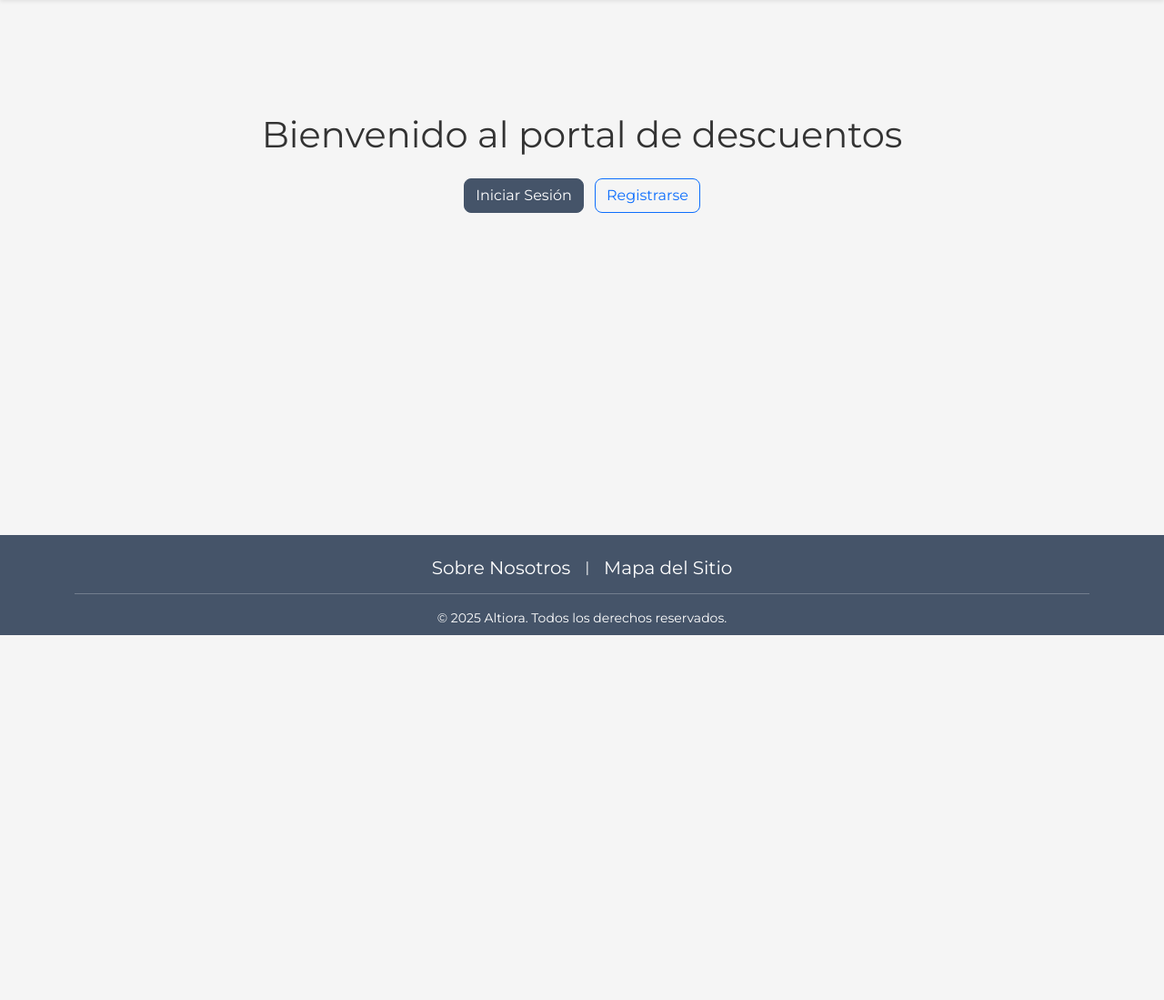
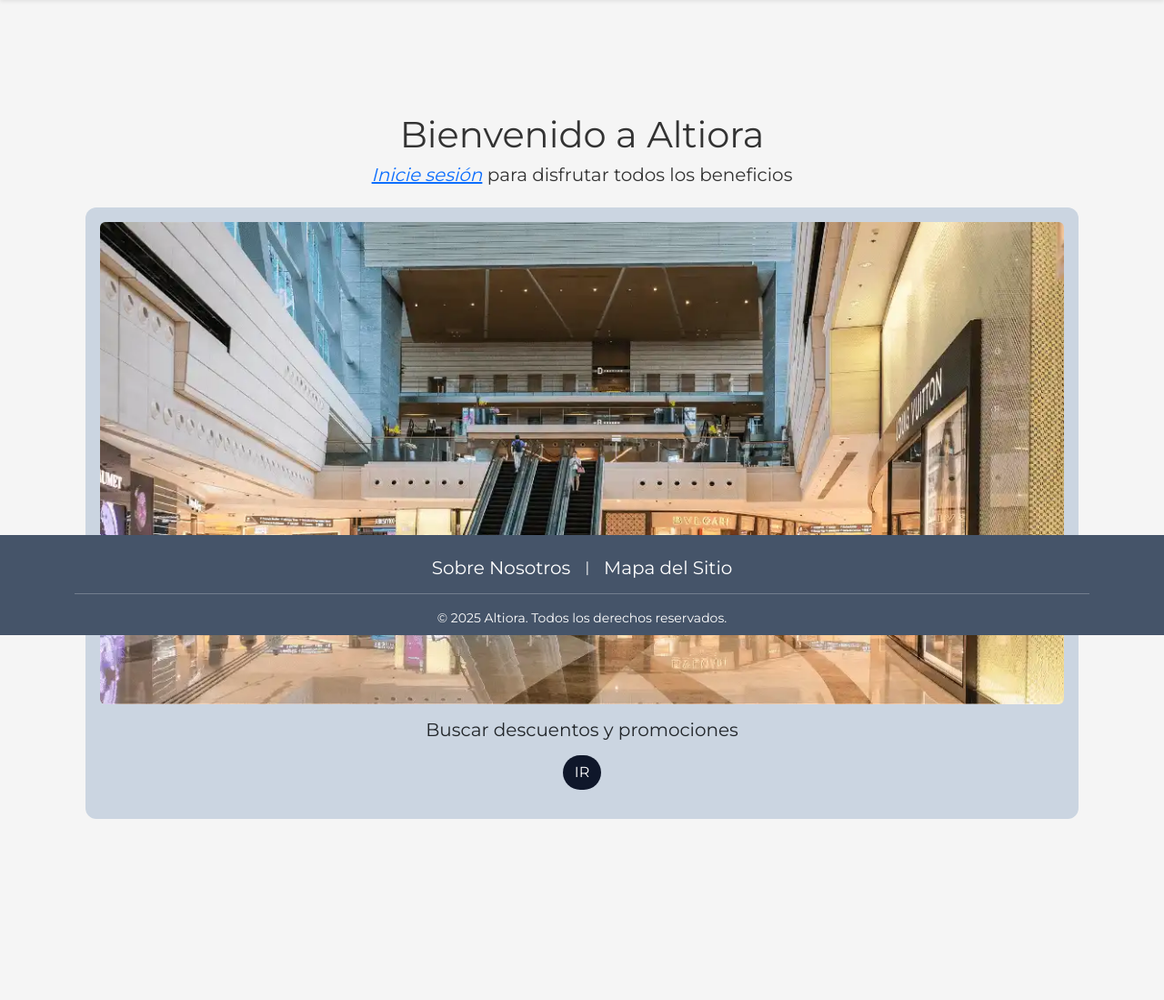
Before and after one commit to Enri3/Pagina-web-entornos, a PHP site: page / in a window 1280 px wide. Shown: the part 102-1201 px from the top of the page at 91% size. Before the commit the page ends 800 px from the top, so only its background shows below. Run offline with PHP 8.4, Linux system fonts and the light colour scheme.

Commit message:
Cambios en index para empezar con las funciones de usuario no ingresado

```diff
--- a/index.php
+++ b/index.php
@@ -4,20 +4,33 @@ include 'includes/footer.php';
 include 'includes/redireccion.php';
 
 session_start();
-// Verificar si el usuario ya está logueado
 if (isset($_SESSION['nombreUsuario'])) {
     // Si el usuario ya está logueado, redirigir a la página de inicio o a otra página
     redireccion($_SESSION['tipoUsuario']);
     exit;
 }
+renderHeader("Inicio - Altiora");
 
-renderHeader("Inicio - Shopping Descuentos");
+
+//Presentación
+
+echo '<div class="container mb-5">';
+
+echo '      <h1 class="text-center">'.'Bienvenido a Altiora'.'</h1>';
+if (!isset($_SESSION['nombreUsuario'])) {
+    echo '<h5 class="text-center mb-4"><i><a href=login.php>'.'Inicie sesión</a></i> para disfrutar todos los beneficios'.'</i></h5>';
+}
 ?>
 
-<h1 class="text-center mb-4">Bienvenido al portal de descuentos</h1>
-<div class="text-center mt-4">
-    <a href="login.php" class="btn btn-primary">Iniciar Sesión</a>
-    <a href="registro.php" class="btn btn-outline-primary ms-2">Registrarse</a>
-</div>
+            <div class="col-12">
+              <div class="card p-3">
+                <img src="imagenes/mall1.jpg" class="card-img-top rounded" alt="Locales">
+                <div class="card-body text-center">
+                  <h5 class="card-title">Buscar descuentos y promociones</h5>
+                  <a href="" class="btn btn-custom mt-2">IR</a>
+                </div>
+              </div>
+            </div>
 
+      </div>
 <?php renderFooter(); ?>
```
